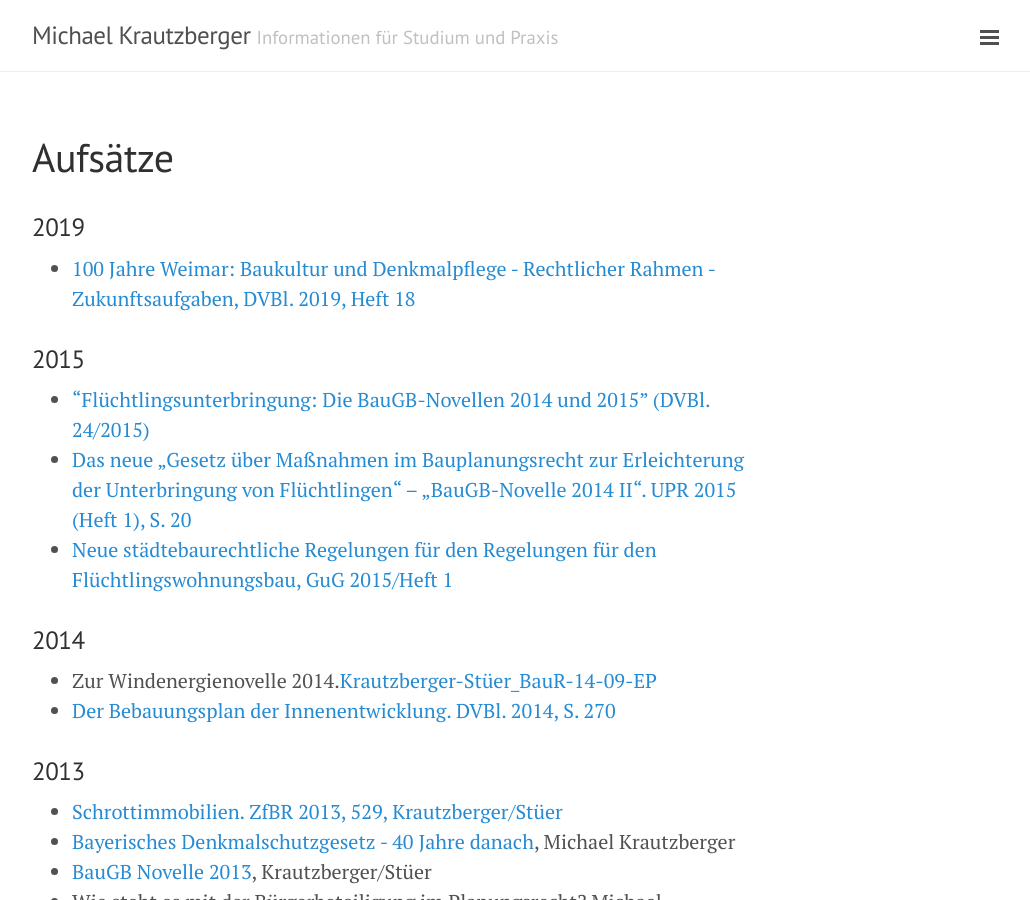
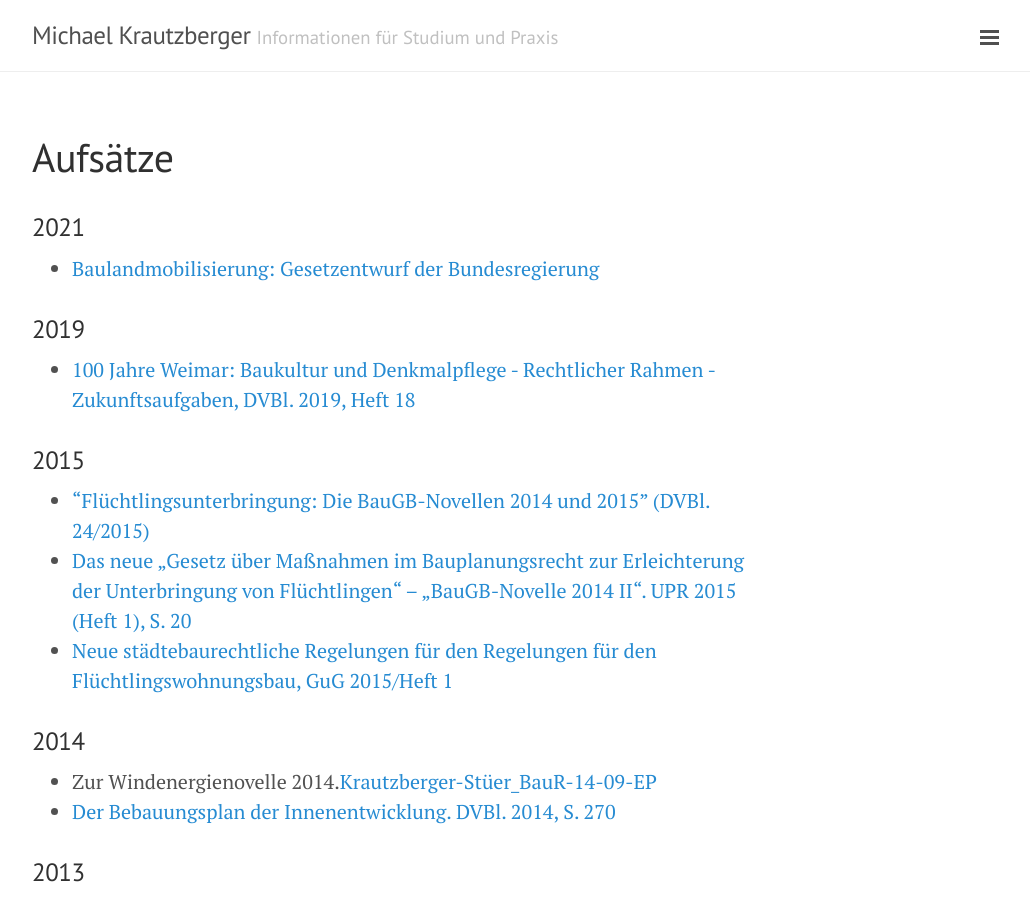
Before and after one commit to pkra/krautzberger.info, a Jekyll site: the page built from aufsaetze.md, in a window 1280 px wide and 900 px high. Shown: the whole window, without its empty margins (248-1278 px from the left). Built offline with Jekyll 4.4.1, drawn with Linux system fonts in a browser that asks for light colours.

Commit message:
fix: add baulandmobilisierung

```diff
--- a/aufsaetze.md
+++ b/aufsaetze.md
@@ -7,6 +7,10 @@ type: page
 published: true
 author: 'Michael Krautzberger'
 ---
+
+### 2021
+
+* [Baulandmobilisierung: Gesetzentwurf der Bundesregierung](/assets/2021/Baulandmobilisierung.pdf)
 
 ### 2019
 
```
